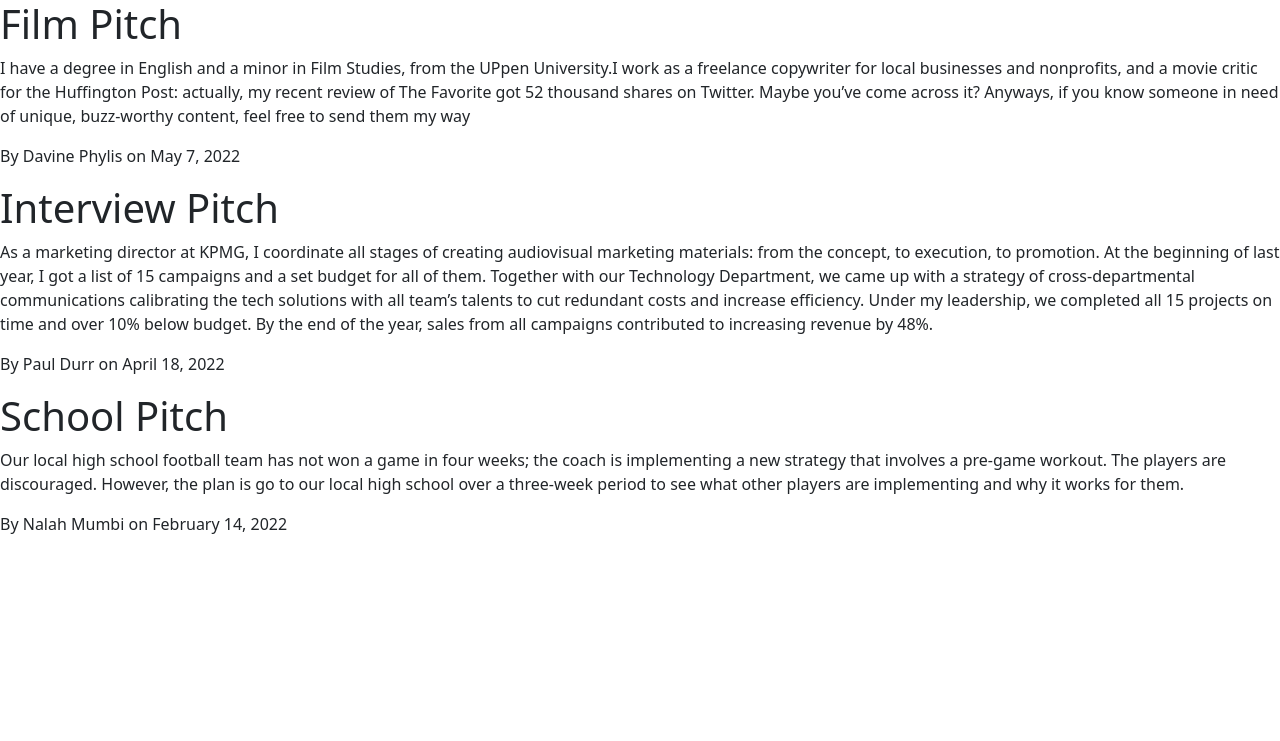
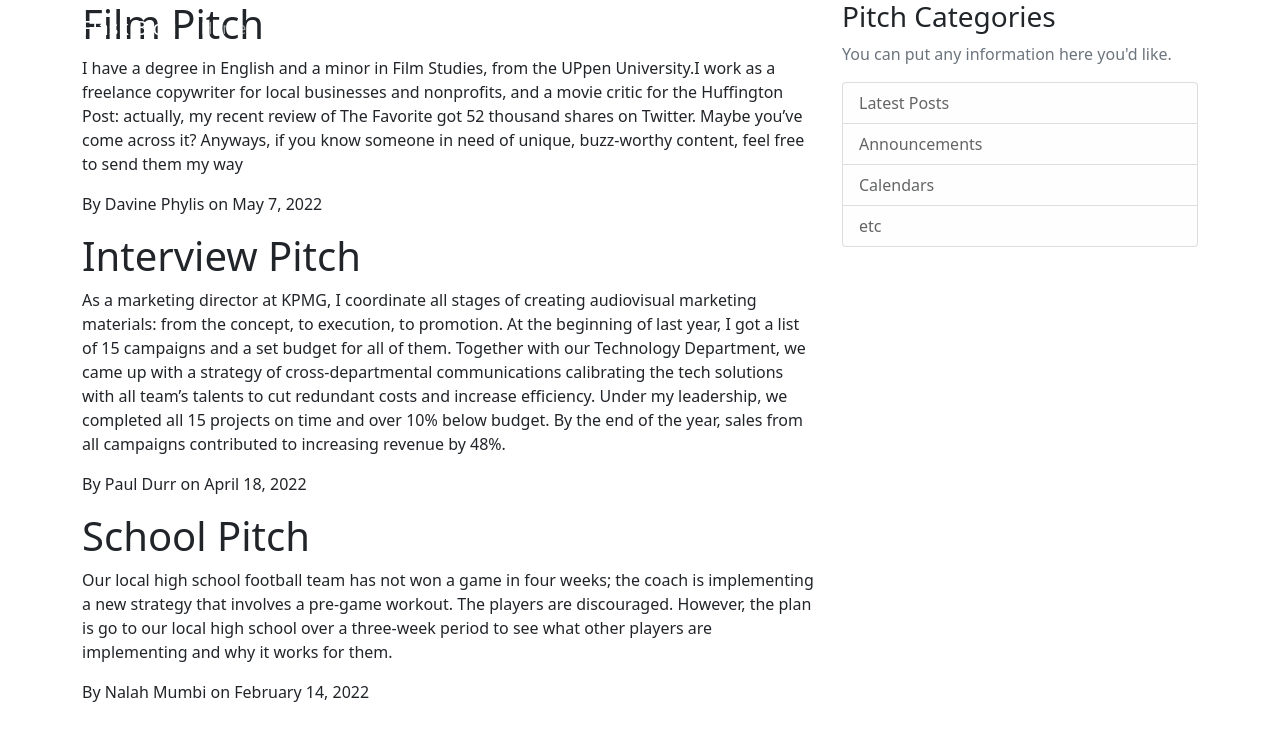
Before and after one commit to Davine-94/Pitch-stories, a Flask app: page / in a window 1280 px wide. Shown: the top 741 px of the page. Run offline with Flask 2, Linux system fonts and the light colour scheme.

Commit message:
Made styling changes

```diff
--- a/app/templates/base.html
+++ b/app/templates/base.html
@@ -1,27 +1,72 @@
 <!DOCTYPE html>
 <html>
   <head>
-    <meta charset="UTF-8" />
+    <!--Required meta tags-->
+    <meta charset="UTF-8">
+    <meta name="viewport" content="width=device-width, initial-scale=1, shrink-to-fit=no">
+
     {%if title%}
     <title>{{title}}</title>
     {%else%}
     <title>Pitch Stories</title>
     {%endif%}
-    <link rel="" href=""type="">
+    <!--Bootstrap CSS-->
+    <link rel="stylesheet" href="{{ url_for('static', filename= 'index.css')}}" type="text/css">
     <link href="https://cdn.jsdelivr.net/npm/bootstrap@5.1.3/dist/css/bootstrap.min.css" rel="stylesheet" integrity="sha384-1BmE4kWBq78iYhFldvKuhfTAU6auU8tT94WrHftjDbrCEXSU1oBoqyl2QvZ6jIW3" crossorigin="anonymous">
   </head>
+
   <body>
-    {% with messages = get_flashed_messages(with_categories=true) %}
-      {% if messages %}
-        {% for category, message in messages%}
-          <div class= 'alert alert-{{ category }}'>
-            {{ message }}
+    <!--Header-->
+    <header class="site-header">
+      <nav class="navbar navbar-expand-md navbar-dark bg-steel fixed-top">
+        <div class="container">
+          <a class="navbar-brand mr-4" href="/">Flask Blog</a>
+          <button class="navbar-toggler" type="button" data-toggle="collapse" data-target="#navbarToggle" aria-controls="navbarToggle" aria-expanded="false" aria-label="Toggle navigation">
+            <span class="navbar-toggler-icon"></span>
+          </button>
+          <div class="collapse navbar-collapse" id="navbarToggle">
+            <div class="navbar-nav mr-auto">
+              <a class="nav-item nav-link" href="{{ url_for('home') }}">Home</a>
+            </div>
+            <!-- Navbar Right Side -->
+            <div class="navbar-nav">
+              <a class="nav-item nav-link" href="{{ url_for('login') }}">Login</a>
+              <a class="nav-item nav-link" href="{{ url_for('register') }}">Register</a>
+            </div>
           </div>
-        {%endfor%}
-      {% endif %}
-    {% endwith %}
-    <!-- content block -->
-    {% block content %} {%endblock%}
+        </div>
+      </nav>
+    </header>
+    <main role="main" class="container">
+      <div class="row">
+        <div class="col-md-8">
+          {% with messages = get_flashed_messages(with_categories=true) %}
+            {% if messages %}
+              {% for category, message in messages %}
+                <div class="alert alert-{{ category }}">
+                  {{ message }}
+                </div>
+              {% endfor %}
+            {% endif %}
+          {% endwith %}
+          {% block content %}{% endblock %}
+        </div>
+        <div class="col-md-4">
+          <div class="content-section">
+            <h3>Pitch Categories</h3>
+            <p class='text-muted'>You can put any information here you'd like.
+              <ul class="list-group">
+                <li class="list-group-item list-group-item-light">Latest Posts</li>
+                <li class="list-group-item list-group-item-light">Announcements</li>
+                <li class="list-group-item list-group-item-light">Calendars</li>
+                <li class="list-group-item list-group-item-light">etc</li>
+              </ul>
+            </p>
+          </div>
+        </div>
+      </div>
+    </main>
+
     <script src="https://cdn.jsdelivr.net/npm/bootstrap@5.1.3/dist/js/bootstrap.bundle.min.js" integrity="sha384-ka7Sk0Gln4gmtz2MlQnikT1wXgYsOg+OMhuP+IlRH9sENBO0LRn5q+8nbTov4+1p" crossorigin="anonymous"></script>
   </body>
 </html>
```
Also changed, not shown: app/static/css/index.css (+32 -0 lines).
